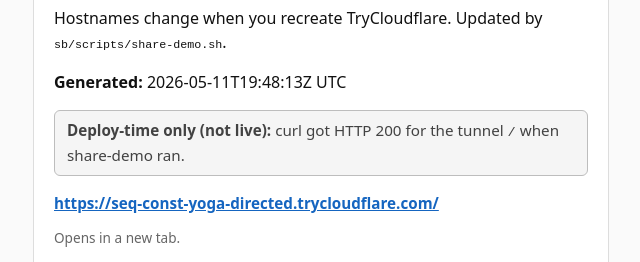
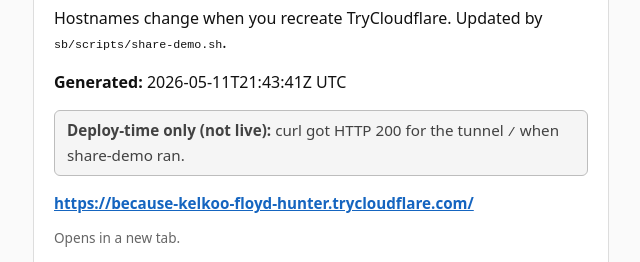
Before and after one commit to psycho789/sb-tunnel, a plain HTML site: page index.html in a window 1280 px wide. Shown: the part 138-400 px from the top of the page, without its empty margins (319-959 px from the left). Drawn offline with Linux system fonts and the light colour scheme; no server answers.

Commit message:
share-demo tunnel 2026-05-11T21:43:41Z

```diff
--- a/index.html
+++ b/index.html
@@ -25,10 +25,10 @@
   <div class="card">
     <h1>SizeNova tunnel</h1>
     <p>Hostnames change when you recreate TryCloudflare. Updated by <code>sb/scripts/share-demo.sh</code>.</p>
-    <p><strong>Generated:</strong> 2026-05-11T19:48:13Z UTC</p>
+    <p><strong>Generated:</strong> 2026-05-11T21:43:41Z UTC</p>
     <p class="badge meta"><strong>Deploy-time only (not live):</strong> curl got HTTP 200 for the tunnel <code>/</code> when share-demo ran.</p>
     <p class="tunnel-url">
-      <a href="https://seq-const-yoga-directed.trycloudflare.com/" target="_blank" rel="noopener noreferrer">https://seq-const-yoga-directed.trycloudflare.com/</a>
+      <a href="https://because-kelkoo-floyd-hunter.trycloudflare.com/" target="_blank" rel="noopener noreferrer">https://because-kelkoo-floyd-hunter.trycloudflare.com/</a>
     </p>
     <p class="muted" style="font-size:0.85rem;color:#666;">Opens in a new tab.</p>
     <div class="live">
@@ -44,7 +44,7 @@
   </footer>
   <script>
 (function () {
-  const WEB = "https://seq-const-yoga-directed.trycloudflare.com";
+  const WEB = "https://because-kelkoo-floyd-hunter.trycloudflare.com";
 
   function setWeb(text, ok) {
     const el = document.getElementById("live-web");
```
